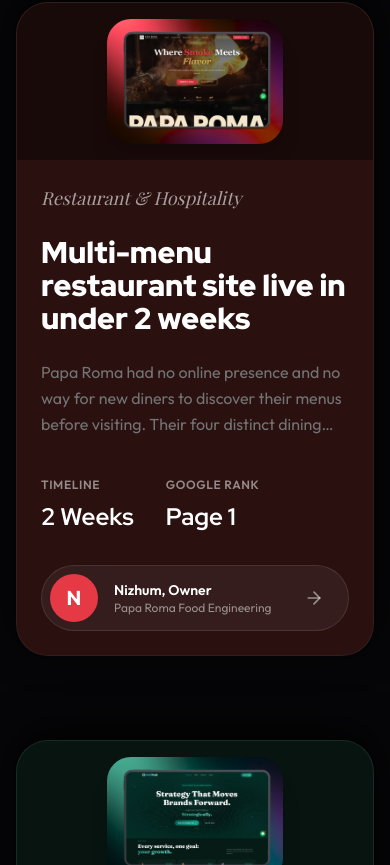
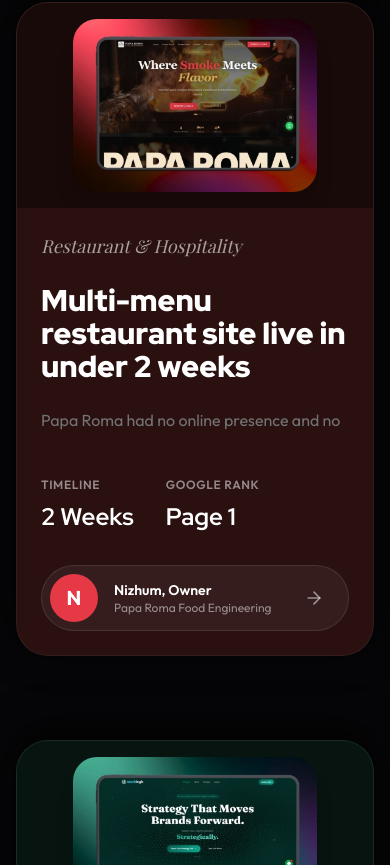
Before and after one commit to farad-alam/MotionBite, a Next.js app: page / in a window 390 px wide. Shown: the part 1219-2084 px from the top of the page. Built offline with nearby package versions, Linux system fonts and the light colour scheme; no server answers; a web font is replaced by a local one.

Commit message:
fix: add invisible scroll to portfolio card text panel

```diff
--- a/components/sections/Portfolio.tsx
+++ b/components/sections/Portfolio.tsx
@@ -136,7 +136,7 @@
         className={`w-full h-full ${style.bg} rounded-[32px] md:rounded-[40px] border border-white/5 overflow-hidden flex flex-col md:flex-row shadow-[0_-10px_40px_rgba(0,0,0,0.8)]`}
       >
         {/* LEFT PANEL (45%) */}
-        <div className="w-full md:w-[45%] p-6 md:p-10 flex flex-col h-full relative z-20">
+        <div className="w-full md:w-[45%] p-6 md:p-10 flex flex-col h-full relative z-20 overflow-y-auto overflow-x-hidden scrollbar-hide">
 
           {/* Breadcrumb / Category */}
           <div className="mb-6">
```
